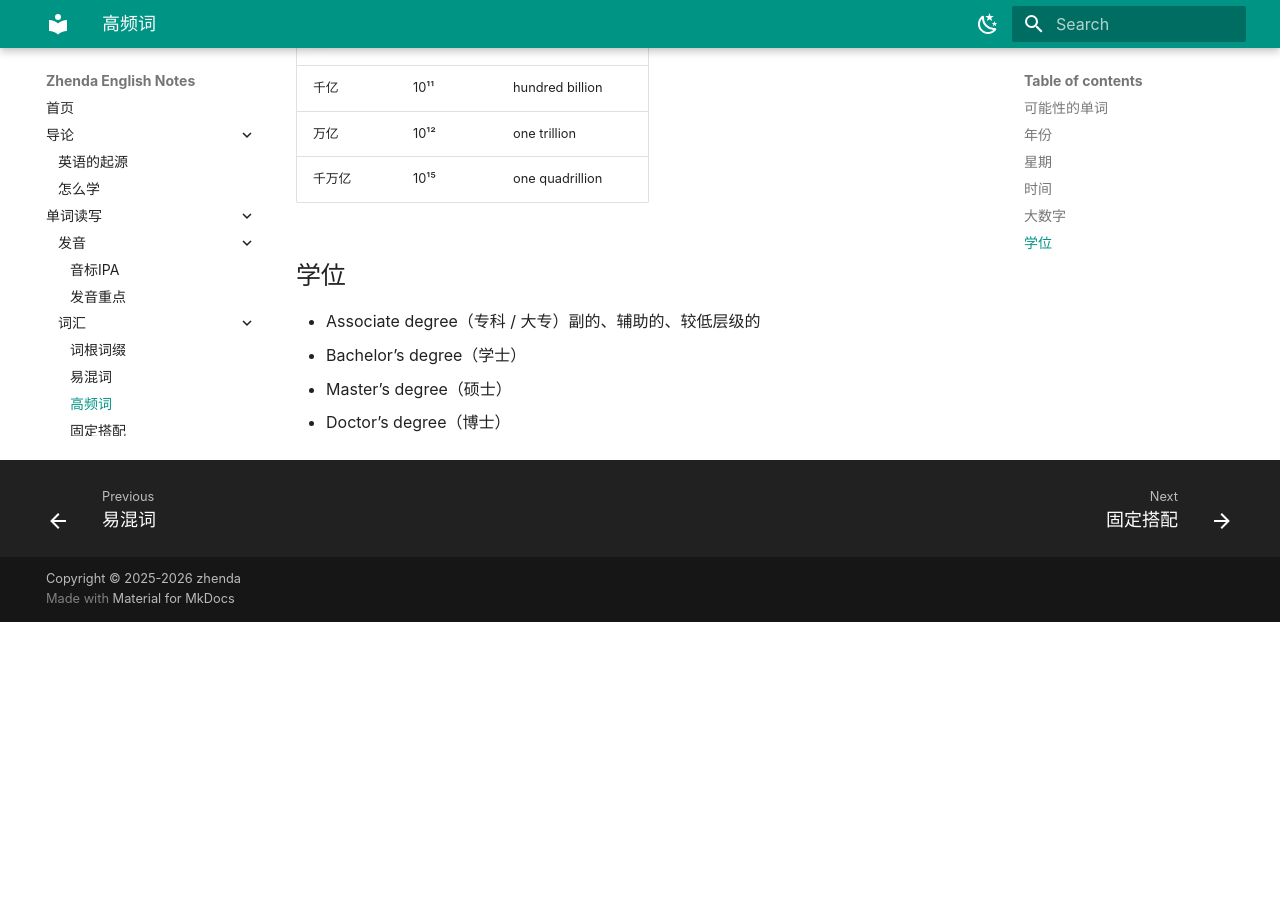
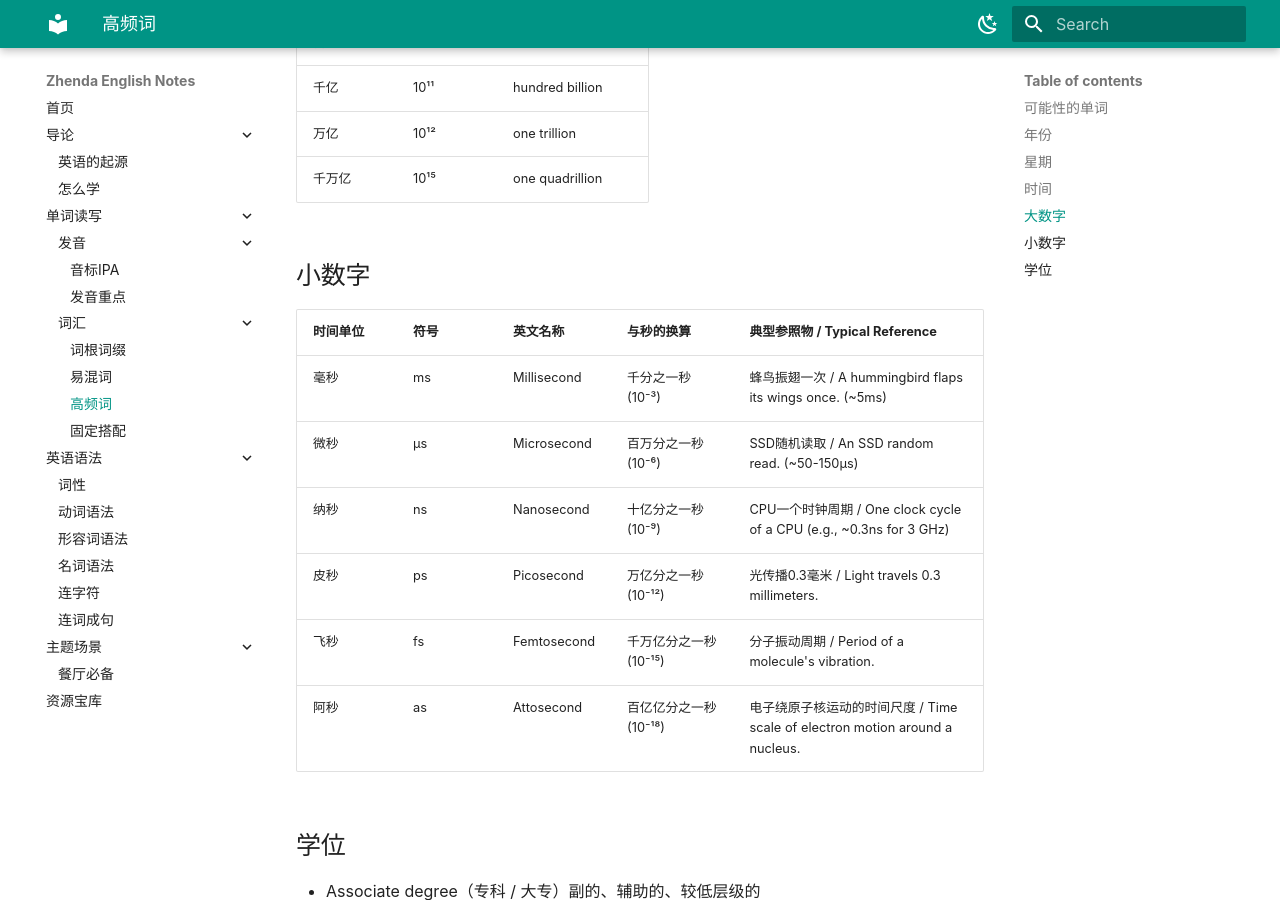
Before and after one commit to zhenda-hub/english-note, an MkDocs documentation site: the page built from docs/read-write/vocab/high-frequency.md, in a window 1280 px wide and 900 px high, scrolled down 1324 px. Built offline with MkDocs 1.6.1 and Material for MkDocs 9.7.7, drawn with Linux system fonts in a browser that asks for light colours; plug-ins that fetch from the network failed and are left out; before the commit the page ends 1946 px from its top, so only the background shows below that.

Commit message:
Update high-frequency.md

```diff
--- a/docs/read-write/vocab/high-frequency.md
+++ b/docs/read-write/vocab/high-frequency.md
@@ -41,6 +41,20 @@ a quarter past nine => 9:15
 | 万亿     | 10¹²    | one trillion        |
 | 千万亿   | 10¹⁵    | one quadrillion     |
 
+## 小数字
+
+| 时间单位 | 符号 | 英文名称    | 与秒的换算             | 典型参照物 / Typical Reference                                               |
+| :------- | :--- | :---------- | :--------------------- | :--------------------------------------------------------------------------- |
+| 毫秒     | ms   | Millisecond | 千分之一秒 (10⁻³)      | 蜂鸟振翅一次 / A hummingbird flaps its wings once. (~5ms)                    |
+| 微秒     | μs   | Microsecond | 百万分之一秒 (10⁻⁶)    | SSD随机读取 / An SSD random read. (~50-150μs)                                |
+| 纳秒     | ns   | Nanosecond  | 十亿分之一秒 (10⁻⁹)    | CPU一个时钟周期 / One clock cycle of a CPU (e.g., ~0.3ns for 3 GHz)          |
+| 皮秒     | ps   | Picosecond  | 万亿分之一秒 (10⁻¹²)   | 光传播0.3毫米 / Light travels 0.3 millimeters.                               |
+| 飞秒     | fs   | Femtosecond | 千万亿分之一秒 (10⁻¹⁵) | 分子振动周期 / Period of a molecule's vibration.                             |
+| 阿秒     | as   | Attosecond  | 百亿亿分之一秒 (10⁻¹⁸) | 电子绕原子核运动的时间尺度 / Time scale of electron motion around a nucleus. |
+
+
+
+
 ## 学位
 
 - Associate degree（专科 / 大专）副的、辅助的、较低层级的
```
